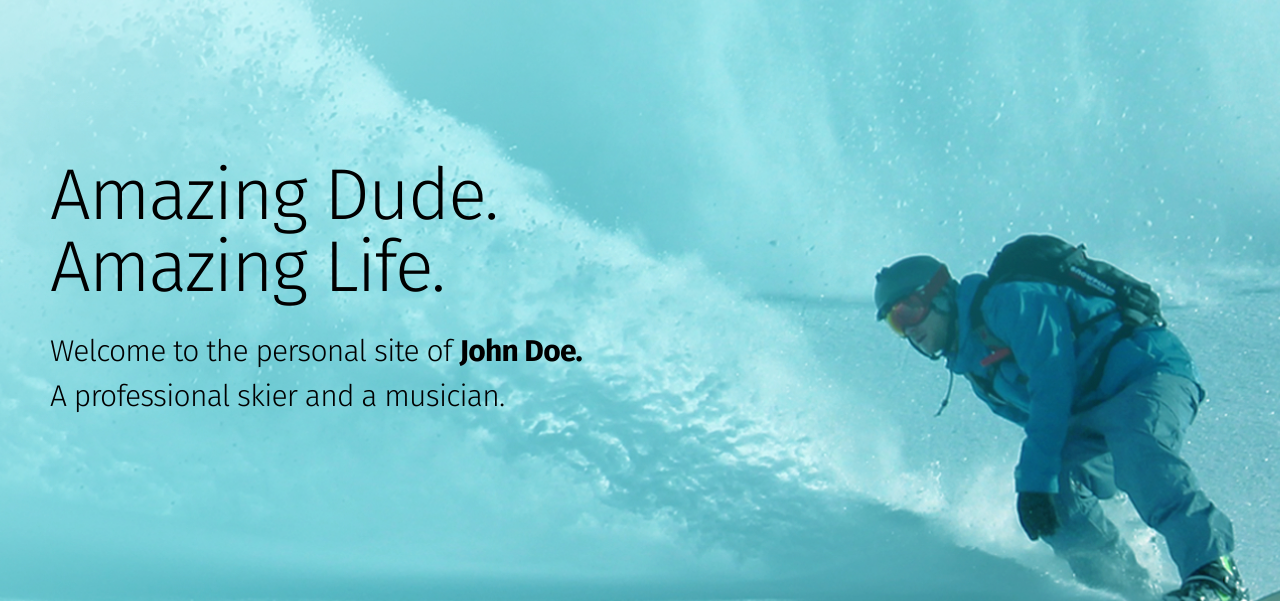
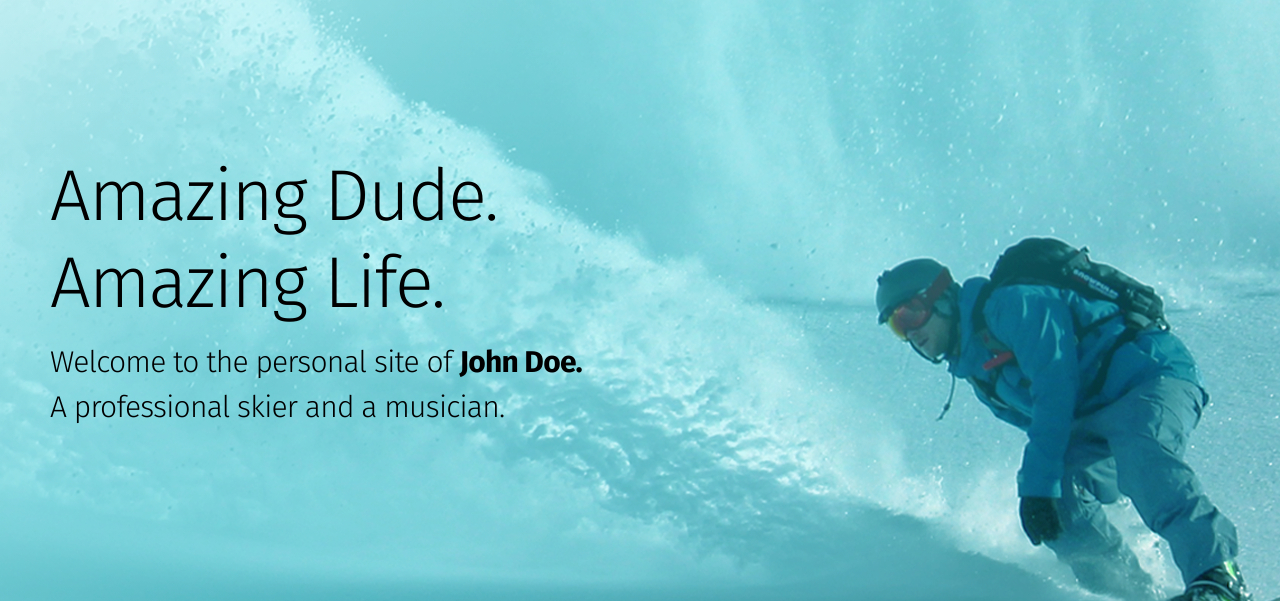
Before and after one commit to costaline/amazing, a website: page source/index.html in a window 1280 px wide. Shown: the part 199-800 px from the top of the page. Drawn offline with nearby package versions, Linux system fonts and the light colour scheme; files that its build step writes are made by us from their sources; files whose address does not match are found by name.

Commit message:
fix style hero

```diff
--- a/source/blocks/hero/style/hero.scss
+++ b/source/blocks/hero/style/hero.scss
@@ -1,7 +1,7 @@
 .hero {
-  // min-height: 900px;
-  padding-top: 360px;
-  padding-bottom: 275px;
+  min-height: 900px;
+  padding-top: 361px;
+  // padding-bottom: 275px;
 
   background-image: url('../img/hero-bg.jpg');
   background-repeat: no-repeat;
@@ -10,14 +10,14 @@
 }
 
 .hero__slogan {
-  margin-bottom: 25px;
+  margin-bottom: 20px;
 
   font-size: 72px;
   font-weight: 300;
   letter-spacing: -1.8px;
 
   &:first-of-type {
-    margin-bottom: 0;
+    margin-bottom: 15px;
   }
 }
 
```
